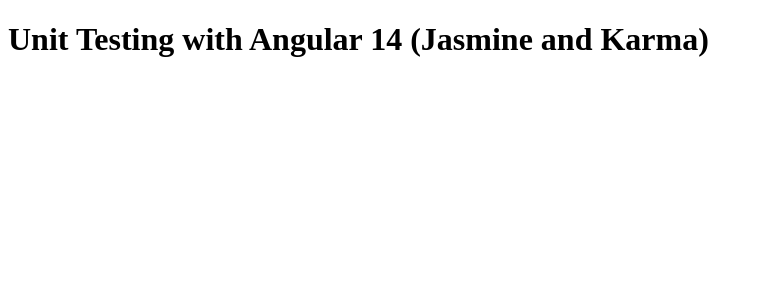
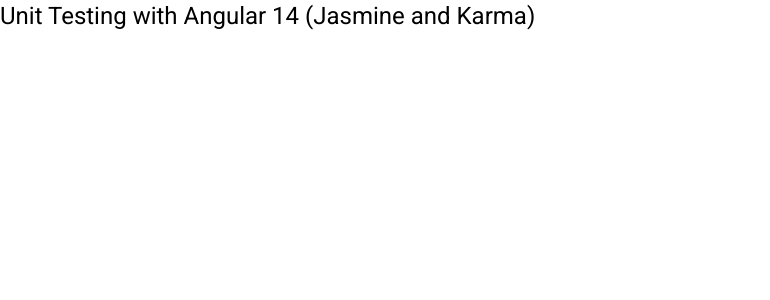
Before and after one commit to albertoafaj/unit-testing-angular14-jasmine-karma, an Angular app: page / in a window 1280 px wide. Shown: the top 300 px of the page, without its empty margins (0-770 px from the left). Built offline with nearby package versions, Linux system fonts and the light colour scheme.

Commit message:
feat: exemplify debugging the tests

```diff
--- a/angular.json
+++ b/angular.json
@@ -30,6 +30,7 @@
               "src/assets"
             ],
             "styles": [
+              "@angular/material/prebuilt-themes/indigo-pink.css",
               "src/styles.scss"
             ],
             "scripts": []
@@ -93,6 +94,7 @@
               "src/assets"
             ],
             "styles": [
+              "@angular/material/prebuilt-themes/indigo-pink.css",
               "src/styles.scss"
             ],
             "scripts": []
--- a/package.json
+++ b/package.json
@@ -11,10 +11,12 @@
   "private": true,
   "dependencies": {
     "@angular/animations": "^15.2.0",
+    "@angular/cdk": "^15.2.5",
     "@angular/common": "^15.2.0",
     "@angular/compiler": "^15.2.0",
     "@angular/core": "^15.2.0",
     "@angular/forms": "^15.2.0",
+    "@angular/material": "^15.2.5",
     "@angular/platform-browser": "^15.2.0",
     "@angular/platform-browser-dynamic": "^15.2.0",
     "@angular/router": "^15.2.0",
--- a/src/app/app.module.ts
+++ b/src/app/app.module.ts
@@ -3,14 +3,16 @@
 
 import { AppRoutingModule } from './app-routing.module';
 import { AppComponent } from './app.component';
+import { MatDialogModule } from '@angular/material/dialog';
 
 @NgModule({
   declarations: [
-    AppComponent
+    AppComponent,
   ],
   imports: [
     BrowserModule,
-    AppRoutingModule
+    AppRoutingModule,
+    MatDialogModule
   ],
   providers: [],
   bootstrap: [AppComponent]
--- a/src/index.html
+++ b/src/index.html
@@ -6,8 +6,11 @@
   <base href="/">
   <meta name="viewport" content="width=device-width, initial-scale=1">
   <link rel="icon" type="image/x-icon" href="favicon.ico">
+  <link rel="preconnect" href="https://fonts.gstatic.com">
+  <link href="https://fonts.googleapis.com/css2?family=Roboto:wght@300;400;500&display=swap" rel="stylesheet">
+  <link href="https://fonts.googleapis.com/icon?family=Material+Icons" rel="stylesheet">
 </head>
-<body>
+<body class="mat-typography">
   <app-root></app-root>
 </body>
 </html>
--- a/src/styles.scss
+++ b/src/styles.scss
@@ -1 +1,4 @@
 /* You can add global styles to this file, and also import other style files */
+
+html, body { height: 100%; }
+body { margin: 0; font-family: Roboto, "Helvetica Neue", sans-serif; }
```
Also changed, not shown: 2 other files (tests, documents, lock files or other folders).
